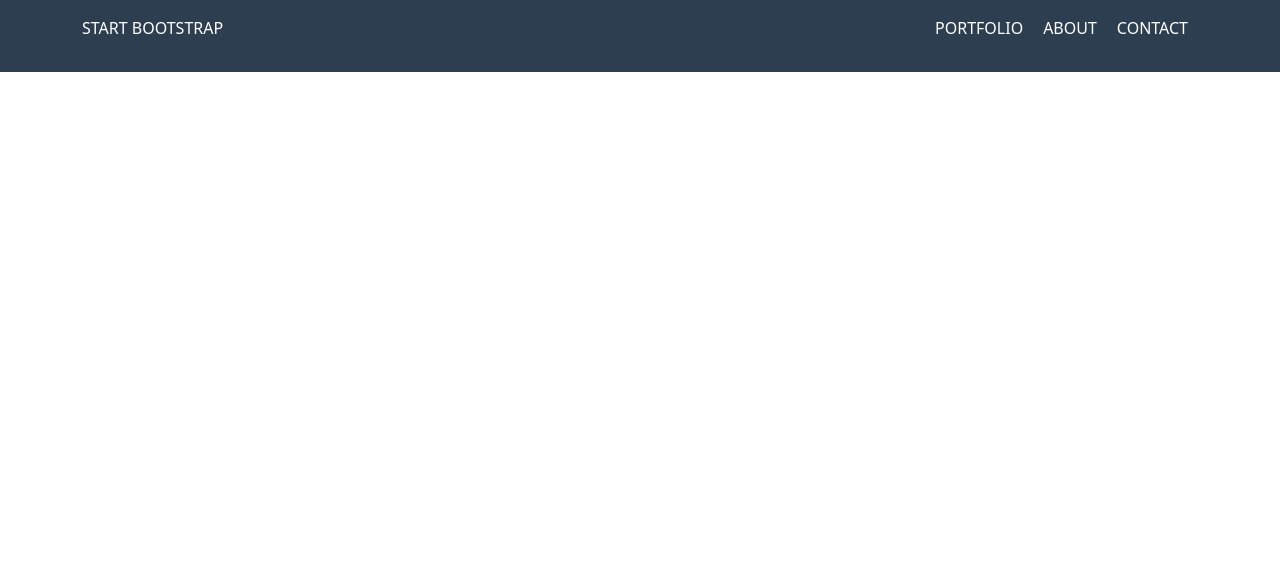
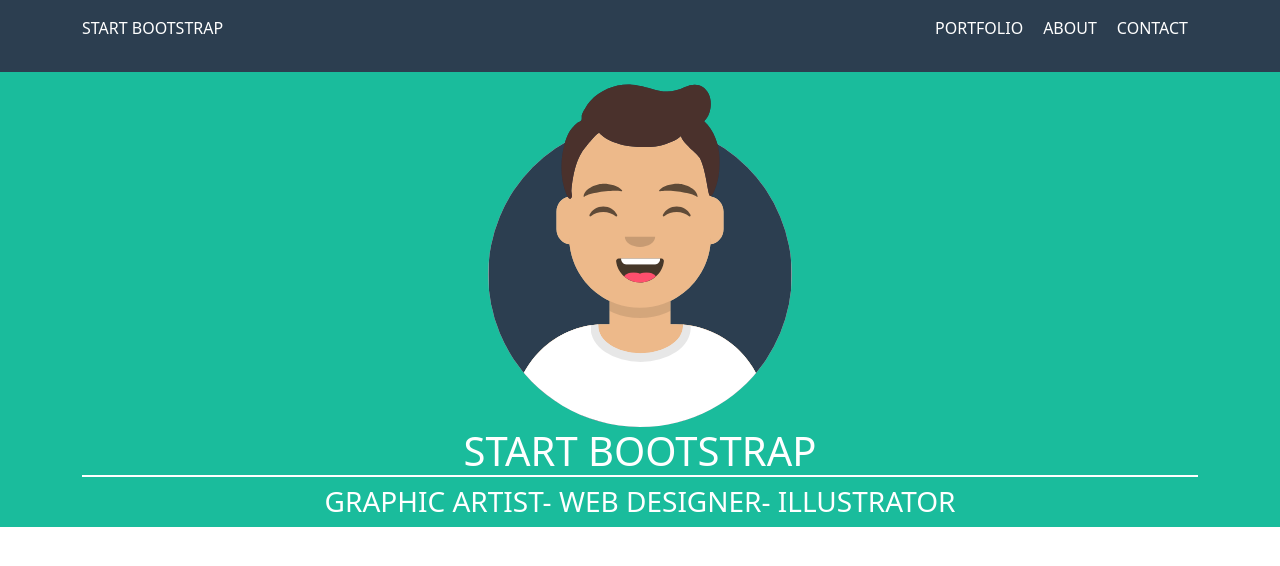
Before and after one commit to Vale-riad/html-css-bootstrap-freelancer, a plain HTML site: page index.html in a window 1280 px wide. Drawn offline with nearby package versions, Linux system fonts and the light colour scheme.

Commit message:
Aggiunge Hero

```diff
--- a/css/style.css
+++ b/css/style.css
@@ -1,3 +1,7 @@
+
+/* ----------
+    header
+    --------- */
 header{
     background-color: #2c3e50;
     color: #ffffff;
@@ -15,3 +19,24 @@ header a{
     text-decoration: none;
     color: #ffffff;
 }
+/* ----------
+    header
+    --------- */
+
+    /* ----------
+    main
+    --------- */
+    .hero{
+        background-color: #1abc9c;
+        color: #ffffff;
+    }
+    .hero img{
+        width:30%;
+    }
+    h1{
+        border-bottom: 2px solid;
+        color: #ffffff;
+    }
+    /* ----------
+    header
+    --------- */
--- a/index.html
+++ b/index.html
@@ -9,6 +9,7 @@
     <link rel="stylesheet" href="css/style.css">
 </head>
 <body>
+    <!--inizioheader-->
     <header>
         <div class="container">
             <div class="row">
@@ -27,7 +28,22 @@
             </div>
         </div>
     </header>
-    <main</main>
+    <!--fineheader-->
+    <!--iniziomain-->
+    <main>
+        <div class="hero">
+            <div class="container">
+                <div class="row">
+                    <div class="col-12 text-center">
+                        <img src="img/avatar.svg">
+                        <h1>START BOOTSTRAP</h1>
+                        <h3>GRAPHIC ARTIST- WEB DESIGNER- ILLUSTRATOR</h3>
+
+                    </div>
+                </div>
+            </div>
+        </div>
+    </main>
     <footer></footer>
 </body>
 </html>
```
Also changed, not shown: img/avatar.svg (added).
